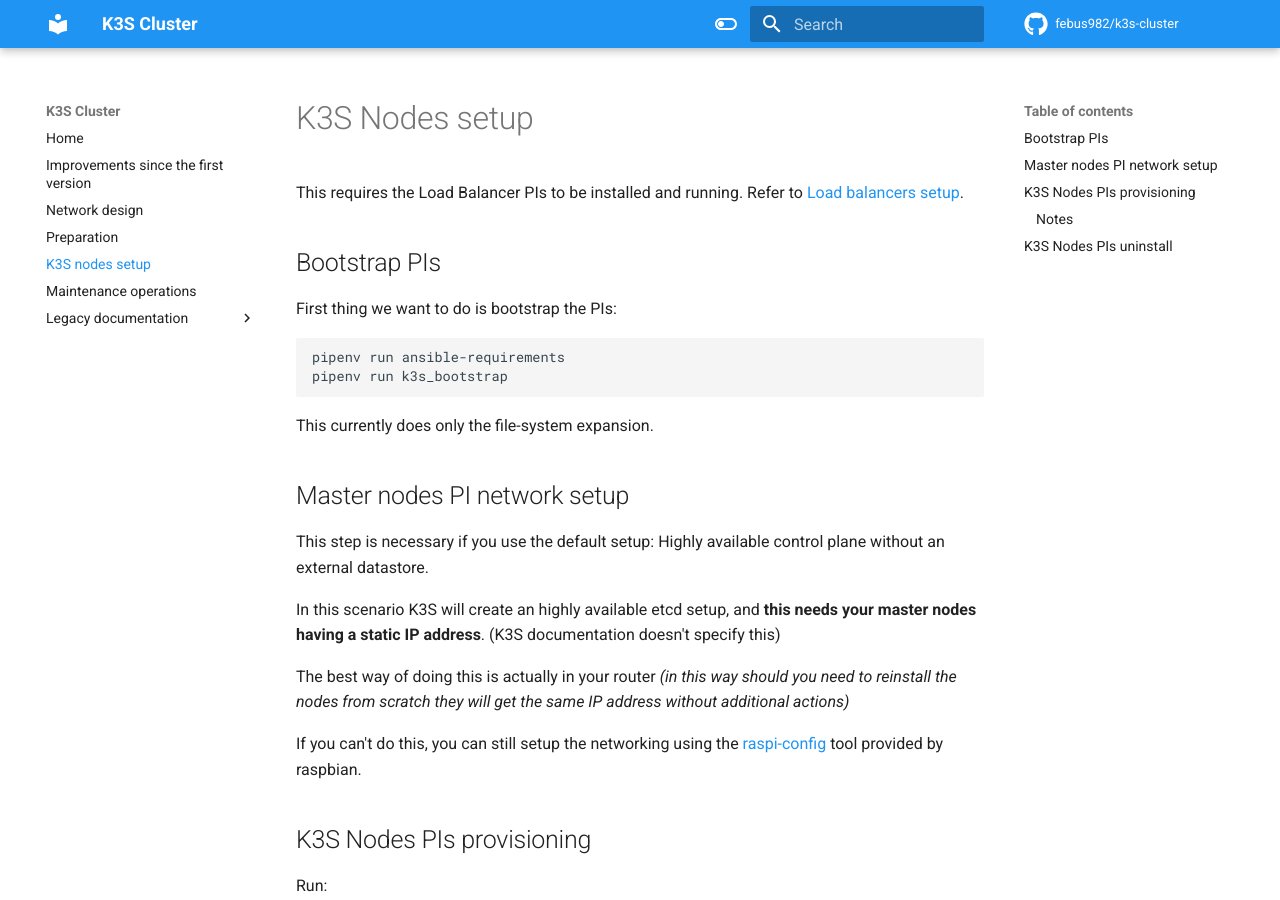
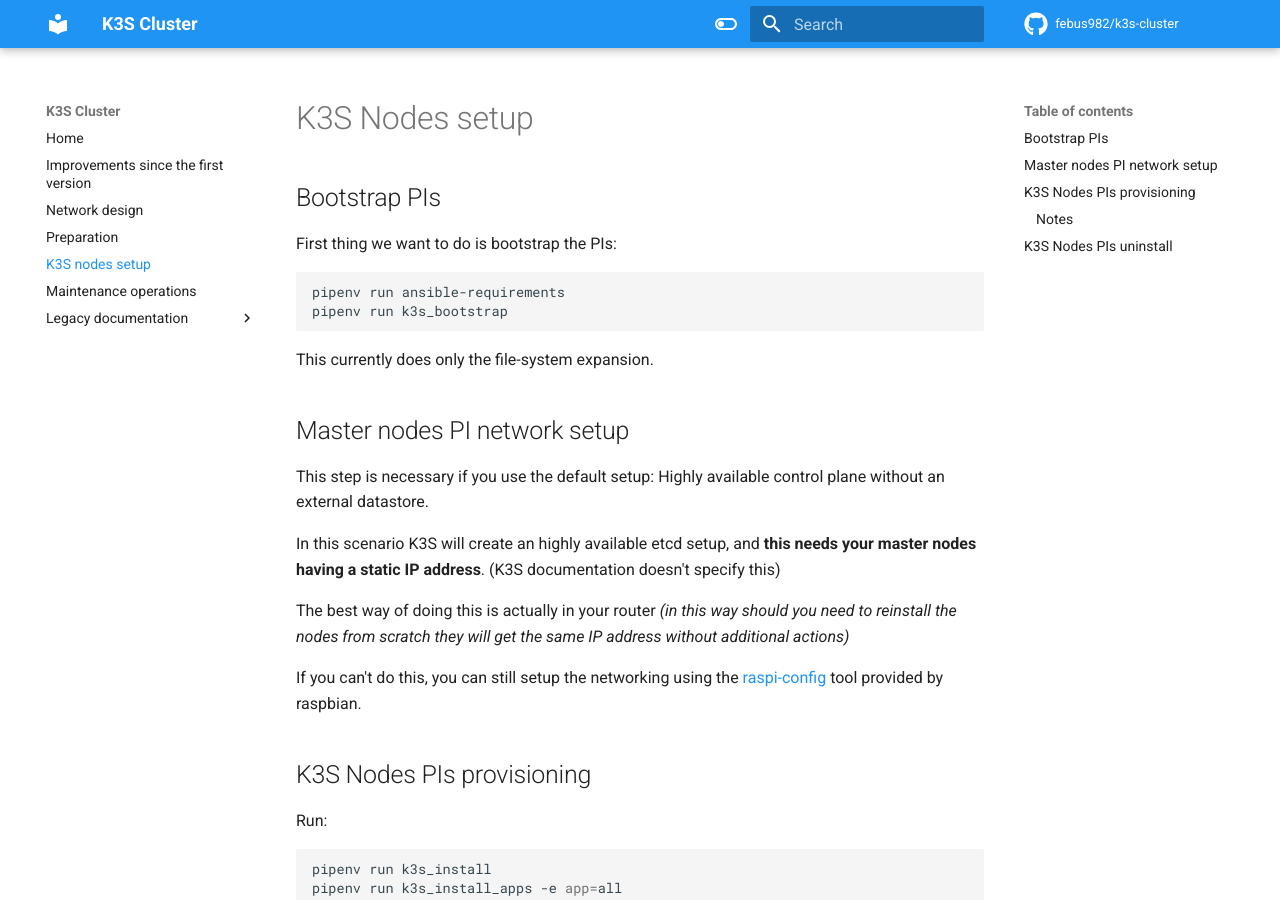
Before and after one commit to febus982/k3s-cluster, an MkDocs documentation site: the page built from docs/k3s_nodes.md, in a window 1280 px wide and 900 px high. Built offline with MkDocs 1.6.1 and Material for MkDocs 9.7.7, drawn with Linux system fonts in a browser that asks for light colours; comment, search, counter and statistics services are not loaded; the version menu is left out.

Commit message:
Remove reference to load balancers

```diff
--- a/docs/k3s_nodes.md
+++ b/docs/k3s_nodes.md
@@ -1,6 +1,4 @@
 # K3S Nodes setup
-
-This requires the Load Balancer PIs to be installed and running. Refer to [Load balancers setup](load_balancers.md).
 
 ## Bootstrap PIs
 
```
